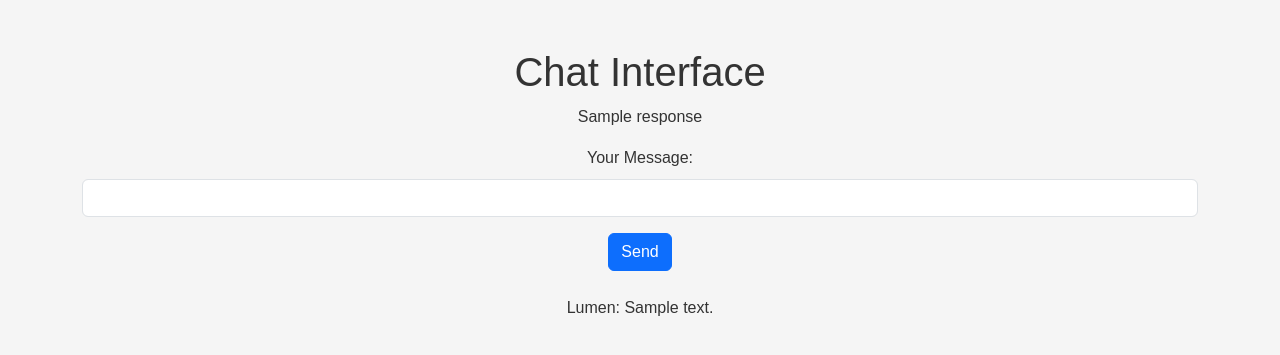
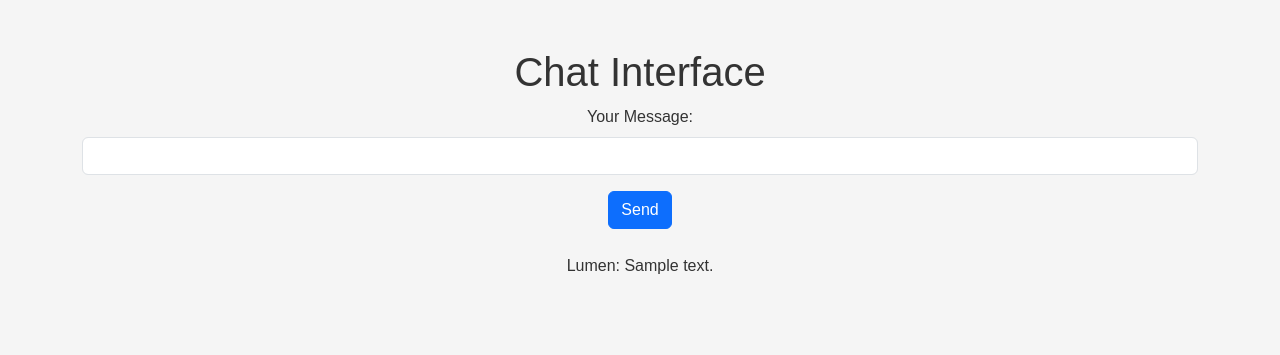
Before and after one commit to nadirrehman623-debug/Lumen, a Flask app: template templates/chat_interface.html in a window 1280 px wide. Shown: the part 68-423 px from the top of the page. Run offline with Flask 3, Linux system fonts and the light colour scheme; the template is opened without the code that fills it: most values are stand-ins (such as "Sample title", 1, 10 or a date in 2020); some libraries are stand-ins or nearby versions.

Commit message:
Wed, Jun 3, 2026, 5:03 PM +05:30

```diff
--- a/app.py
+++ b/app.py
@@ -190,7 +190,8 @@ def chat_session(session_id):
                 ]
             )
             db.execute("INSERT INTO messages (session_id, role, content) VALUES(?, ?, ?)", session_id, "assistant", response.choices[0].message.content)
-            return render_template("chat_interface.html", session_id=session_id, response=response.choices[0].message.content)
+            chat_history = db.execute("SELECT * FROM messages WHERE session_id = ?", session_id)
+            return render_template("chat_interface.html", session_id=session_id, chat_history=chat_history)
 
         # get chat history from messages table with the session_id and render the chat interface
         else:
--- a/templates/chat_interface.html
+++ b/templates/chat_interface.html
@@ -6,7 +6,6 @@
 
 {% block main %}
     <h1 class="text-center">Chat Interface</h1>
-    <p class="response">{{ response }}</p>
     <form method="post" action="/chat/{{ session_id }}" id="chat-form">
         <div class="mb-3">
             <label for="user-input" class="form-label">Your Message:</label>
```
